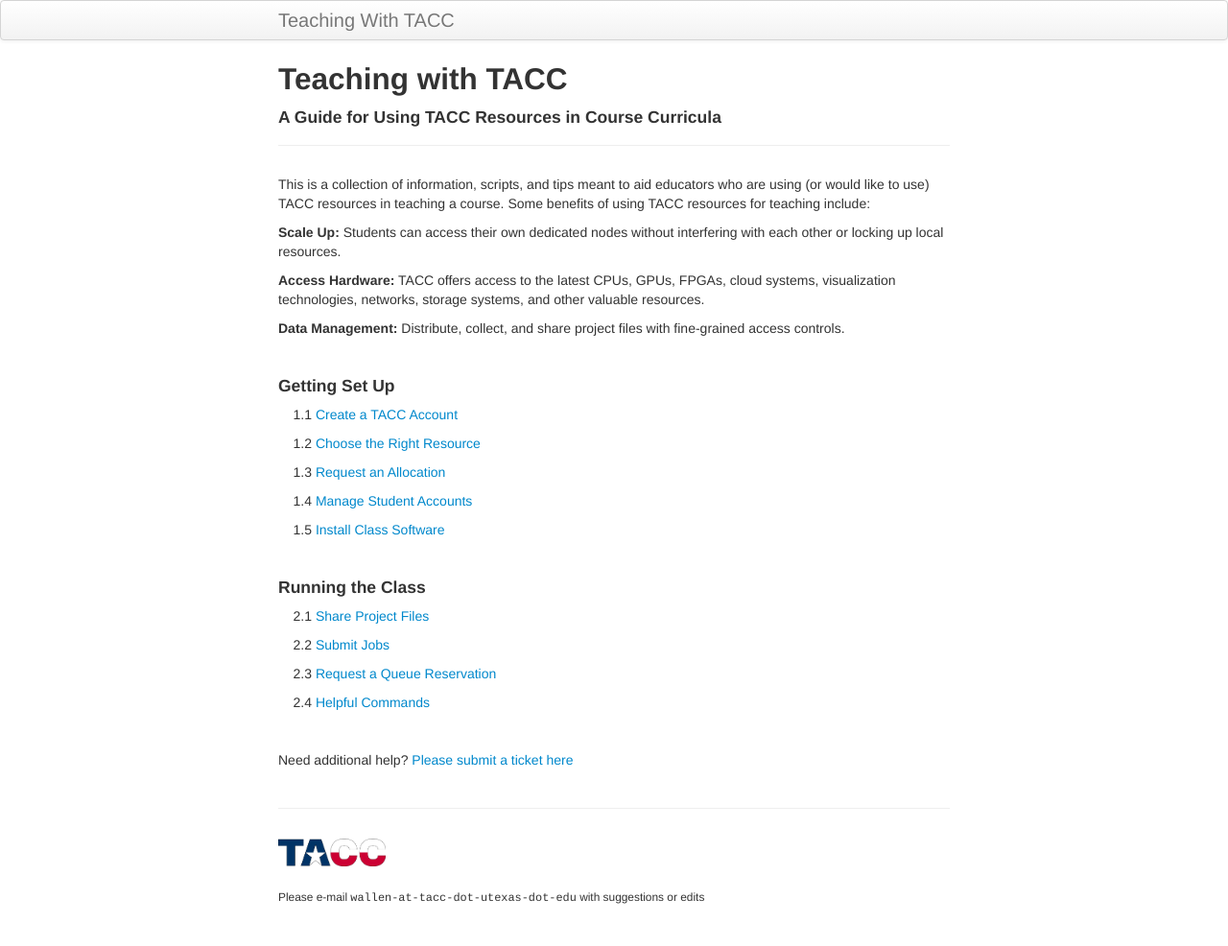
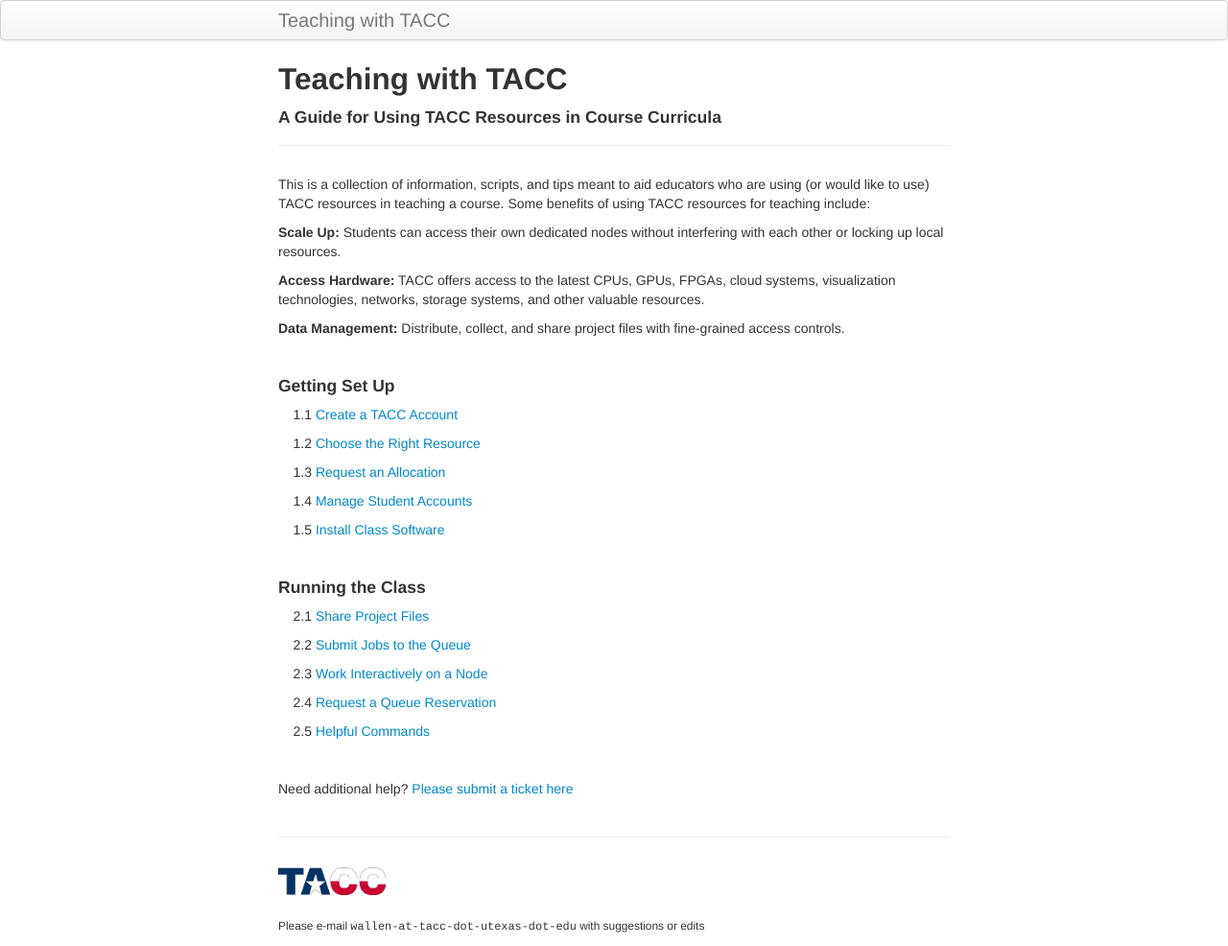
Before and after one commit to TACC/TeachingWithTACC, a Jekyll site: the page built from index.md, in a window 1280 px wide. Shown: the whole page at 96% size. Built offline with Jekyll 4.4.1, drawn with Linux system fonts in a browser that asks for light colours; before the commit the page ends 956 px from its top, so only the background shows below that.

Commit message:
minor updates

```diff
--- a/_config.yml
+++ b/_config.yml
@@ -2,7 +2,7 @@
 exclude: ["Rakefile"]
 highlighter: rouge
 
-title : "Teaching With TACC"
+title : "Teaching with TACC"
 author :
   name : TACC Team
   email : wallen@tacc.utexas.edu
--- a/index.md
+++ b/index.md
@@ -35,11 +35,13 @@ benefits of using TACC resources for teaching include:
 
 &nbsp;&nbsp;&nbsp;&nbsp;2.1 [Share Project Files](docs/02.sharing_files.md)
 
-&nbsp;&nbsp;&nbsp;&nbsp;2.2 [Submit Jobs](docs/02.running_jobs.md)
+&nbsp;&nbsp;&nbsp;&nbsp;2.2 [Submit Jobs to the Queue](docs/02.running_jobs.md)
 
-&nbsp;&nbsp;&nbsp;&nbsp;2.3 [Request a Queue Reservation](docs/02.reservation_requests.md)
+&nbsp;&nbsp;&nbsp;&nbsp;2.3 [Work Interactively on a Node](docs/02.running_jobs.md)
 
-&nbsp;&nbsp;&nbsp;&nbsp;2.4 [Helpful Commands](docs/02.helpful_commands.md)
+&nbsp;&nbsp;&nbsp;&nbsp;2.4 [Request a Queue Reservation](docs/02.reservation_requests.md)
+
+&nbsp;&nbsp;&nbsp;&nbsp;2.5 [Helpful Commands](docs/02.helpful_commands.md)
 
 <br>
 
```
Also changed, not shown: docs/01.request_allocation.md (+6 -0 lines).
